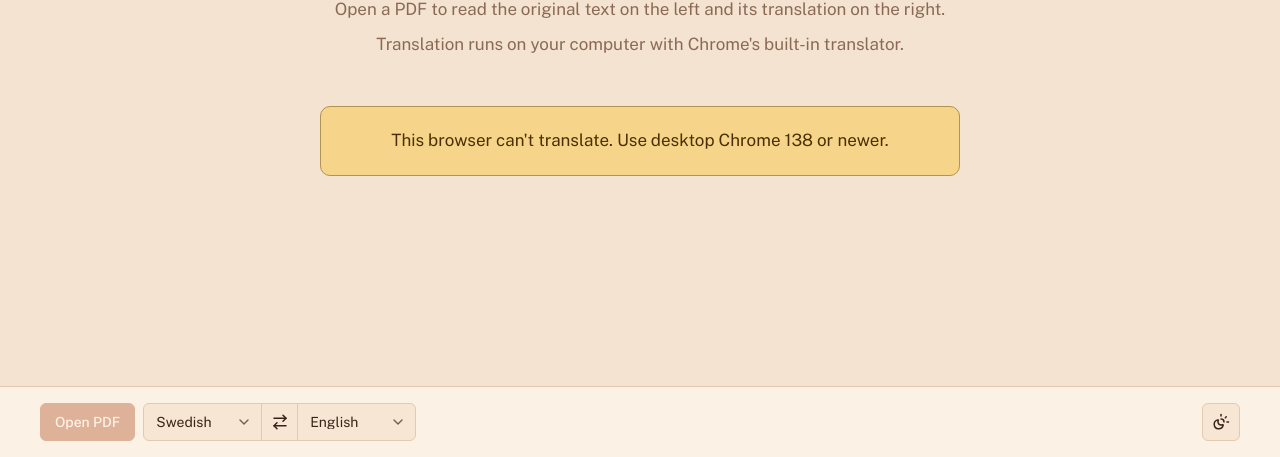
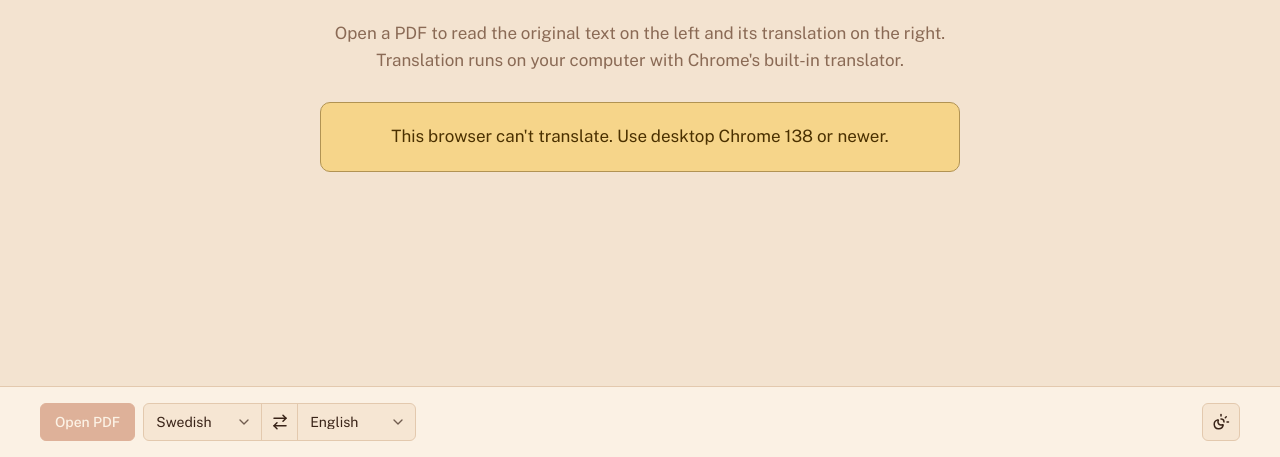
Before and after one commit to aliemrenebiler/diglot, a plain HTML site: page index.html in a window 1280 px wide. Shown: the part 343-800 px from the top of the page. Drawn offline with Linux system fonts and the light colour scheme; a web font is replaced by a local one.

Commit message:
Merge intro into one paragraph and use a shared home page gap
Co-Authored-By: Claude Sonnet 5.5 <noreply@anthropic.com>

```diff
--- a/index.html
+++ b/index.html
@@ -29,6 +29,7 @@
   --font-ui: "Public Sans", system-ui, -apple-system, "Segoe UI", sans-serif;
   --on-btn-filter: brightness(0) invert(1);
   --pad: 24px;
+  --gap: 28px;
   color-scheme: light;
 }
 @media (prefers-color-scheme: dark) {
@@ -147,7 +148,7 @@ main {
 @keyframes fadein { from { opacity: 0; } to { opacity: 1; } }
 @media (prefers-reduced-motion: reduce) { .s.fade { animation: none; } }
 
-main.empty { justify-content: center; align-items: center; gap: 48px; }
+main.empty { justify-content: center; align-items: center; gap: var(--gap); }
 main:not(.empty) { padding: 0; gap: 0; }
 main:not(.empty) .notice { margin: 16px 16px 0; }
 .intro, .drop, .unsupported { width: 100%; max-width: 640px; }
@@ -155,7 +156,7 @@ main:not(.empty) .notice { margin: 16px 16px 0; }
 .unsupported { text-align: center; font-size: 17px; line-height: 1.6; text-wrap: balance; padding: 20px 24px; border: 1px solid color-mix(in srgb, var(--warn-ink) 40%, var(--warn-bg)); border-radius: 10px; }
 .intro { display: flex; flex-direction: column; align-items: stretch; text-align: center; gap: 8px; }
 .intro h1 {
-  margin: 0;
+  margin: 0 0 calc(var(--gap) - 8px);
   font-family: var(--font-read);
   font-size: 26px;
   font-weight: 600;
@@ -163,7 +164,7 @@ main:not(.empty) .notice { margin: 16px 16px 0; }
   line-height: 1.25;
   text-wrap: balance;
 }
-.intro p { margin: 0; color: var(--muted); text-align: center; font-size: 17px; line-height: 1.6; }
+.intro p { margin: 0; color: var(--muted); text-align: center; font-size: 17px; line-height: 1.6; text-wrap: pretty; }
 .drop { text-align: center; color: var(--ink); font-size: 17px; line-height: 1.6; text-wrap: balance; padding: 20px 24px; background: var(--panel); border: 1px solid var(--line); border-radius: 10px; }
 .here {
   appearance: none;
@@ -370,8 +371,7 @@ body.dragging .dropveil { opacity: 1; visibility: visible; transition: opacity 0
   <section class="intro" id="intro">
     <img class="logo" src="assets/favicon.svg" alt="">
     <h1>Diglot</h1>
-    <p>Open a PDF to read the original text on the left and its translation on the right.</p>
-    <p>Translation runs on your computer with Chrome's built-in translator.</p>
+    <p>Open a PDF to read the original text on the left and its translation on the right. Translation runs on your computer with Chrome's built-in translator.</p>
   </section>
   <p class="drop" id="drop">Click <button class="here" id="here" type="button">here</button> to select a PDF file, or drag &amp; drop it onto this page.</p>
   <div class="notice unsupported" id="unsupported" hidden>This browser can't translate. Use desktop Chrome 138 or newer.</div>
```
